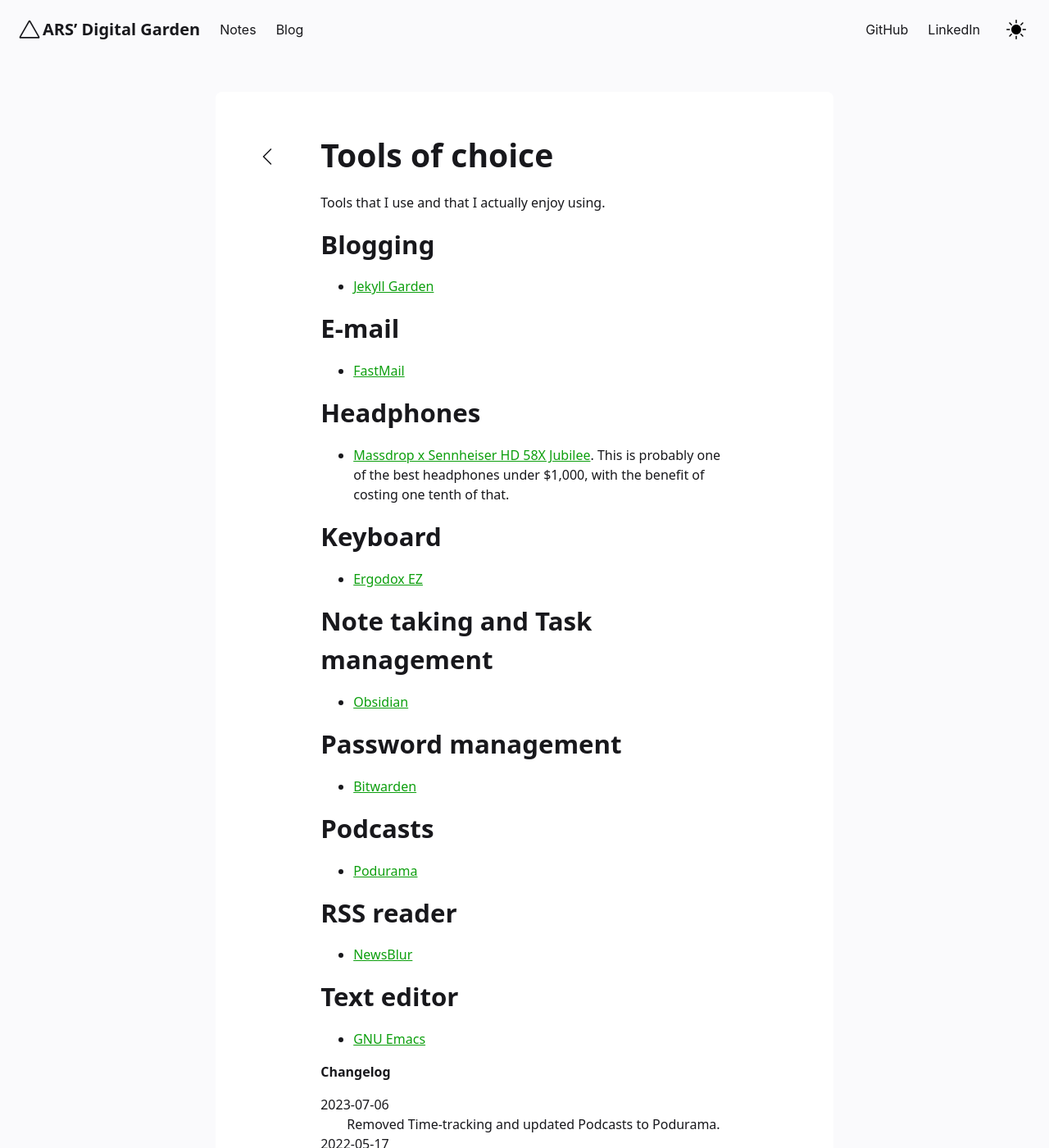
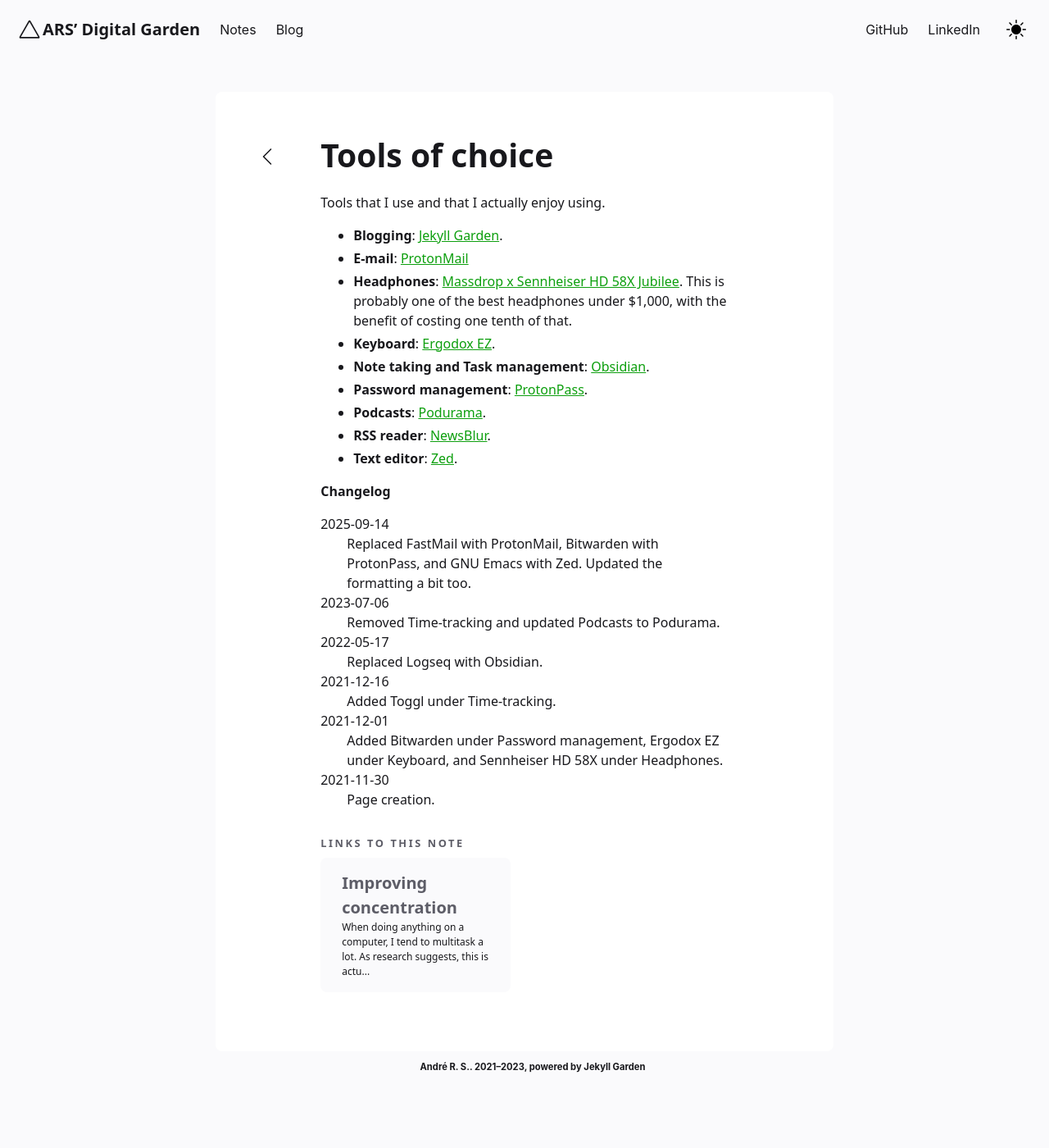
Before and after one commit to ars-dev-br/ars-dev-br.github.io, a Jekyll site: the page built from _notes/Public/Tools of choice.md, in a window 1280 px wide and 1400 px high. Shown: the whole window at 82% size. Built offline with Jekyll 4.4.1, drawn with Linux system fonts in a browser that asks for light colours.

Commit message:
Update Tools of choice.

```diff
--- a/_notes/Public/Tools of choice.md
+++ b/_notes/Public/Tools of choice.md
@@ -6,37 +6,34 @@ date: 2022-07-06
 
 Tools that I use and that I actually enjoy using.
 
-## Blogging
-- [Jekyll Garden](https://github.com/Jekyll-Garden/jekyll-garden.github.io)
-
-## E-mail
-- [FastMail](https://www.fastmail.com/)
-
-## Headphones
-- [Massdrop x Sennheiser HD 58X
-  Jubilee](https://drop.com/buy/massdrop-x-sennheiser-hd-58x-jubilee-headphones). This
-  is probably one of the best headphones under $1,000, with the
-  benefit of costing one tenth of that.
-
-## Keyboard
-- [Ergodox EZ](https://ergodox-ez.com/)
-
-## Note taking and Task management
-- [Obsidian](https://obsidian.md)
-
-## Password management
-- [Bitwarden](https://bitwarden.com/)
-
-## Podcasts
-- [Podurama](https://podurama.com/)
-
-## RSS reader
-- [NewsBlur](https://newsblur.com/)
-
-## Text editor
-- [GNU Emacs](https://www.gnu.org/software/emacs/)
+- **Blogging**:
+  [Jekyll Garden](https://github.com/Jekyll-Garden/jekyll-garden.github.io).
+- **E-mail**:
+  [ProtonMail](https://proton.me/mail)
+- **Headphones**:
+  [Massdrop x Sennheiser HD 58X Jubilee](https://drop.com/buy/massdrop-x-sennheiser-hd-58x-jubilee-headphones).
+  This is probably one of the best headphones under $1,000,
+  with the benefit of costing one tenth of that.
+- **Keyboard**:
+  [Ergodox EZ](https://ergodox-ez.com/).
+- **Note taking and Task management**:
+  [Obsidian](https://obsidian.md).
+- **Password management**:
+  [ProtonPass](https://proton.me/pass).
+- **Podcasts**:
+  [Podurama](https://podurama.com/).
+- **RSS reader**:
+  [NewsBlur](https://newsblur.com/).
+- **Text editor**:
+  [Zed](https://zed.dev/).
 
 ###### Changelog
+
+2025-09-14
+: Replaced FastMail with ProtonMail,
+  Bitwarden with ProtonPass,
+  and GNU Emacs with Zed.
+  Updated the formatting a bit too.
 
 2023-07-06
 : Removed Time-tracking and updated Podcasts to Podurama.
```
